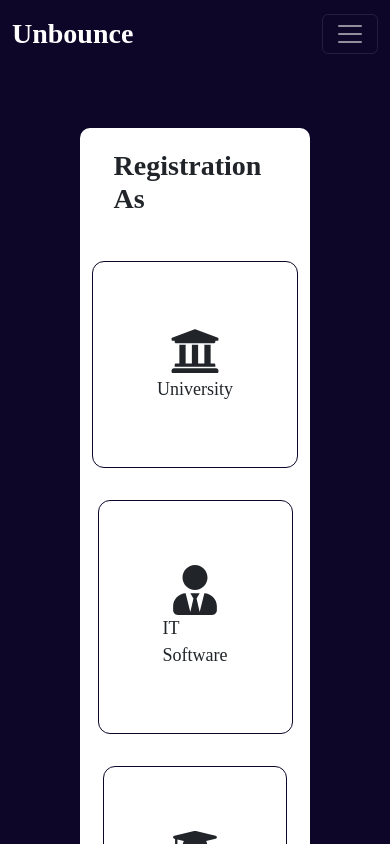
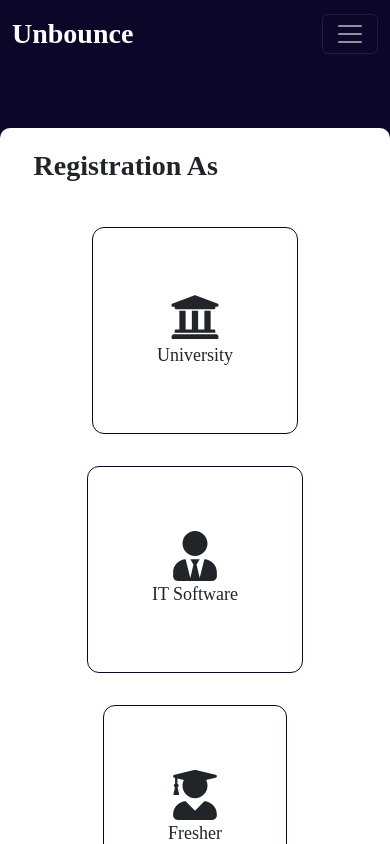
Before and after one commit to sahilrohera10/DeveloperHubUpdated, a React (Create React App) app: page /form in a window 390 px wide. Shown: the top 844 px of the page. Built offline with nearby package versions, Linux system fonts and the light colour scheme; a web font is replaced by a local one.

Commit message:
Update responsiveness

```diff
--- a/src/Components/FormCss.css
+++ b/src/Components/FormCss.css
@@ -37,3 +37,9 @@
     font-size: 28px;
     padding: 0.8rem;
   }
+ @media only screen and (max-width:600px) {
+    .Basic_main{
+      margin: 0;
+    }
+
+  }
```
